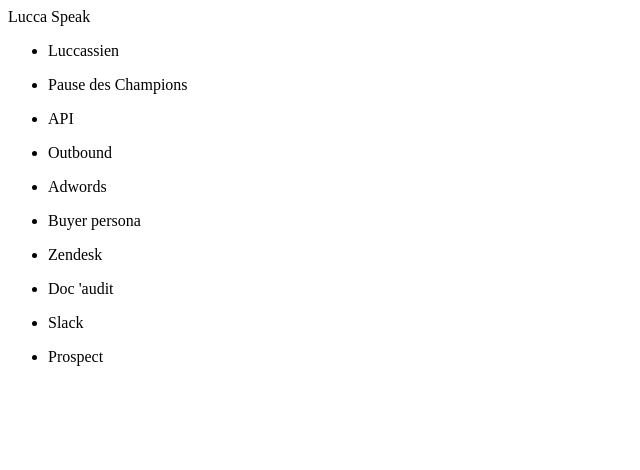
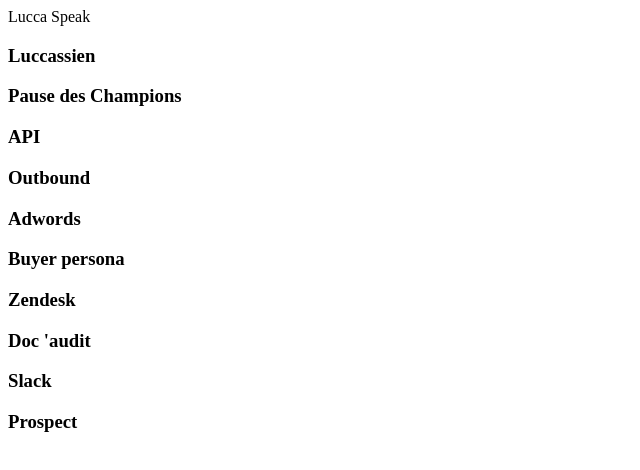
Before and after one commit to LuccaSA/LuccaSpeak, an Angular app: page / in a window 1280 px wide. Shown: the top 470 px of the page, without its empty margins (0-640 px from the left). Built offline with nearby package versions, Linux system fonts and the light colour scheme.

Commit message:
ADD wordReference component

```diff
--- a/src/app/app.module.ts
+++ b/src/app/app.module.ts
@@ -4,11 +4,13 @@ import { NgModule } from '@angular/core';
 
 import { AppComponent } from './app.component';
 import { WordReferencesComponent } from './word-references/word-references.component';
+import { WordReferenceComponent } from './word-reference/word-reference.component';
 
 @NgModule({
 	declarations: [
 		AppComponent,
 		WordReferencesComponent,
+		WordReferenceComponent,
 	],
 	imports: [
 		BrowserModule,
--- /dev/null
+++ b/src/app/word-reference/word-reference.component.html
@@ -0,0 +1 @@
+<h3>{{ wordReference?.term }}</h3>
--- /dev/null
+++ b/src/app/word-reference/word-reference.component.ts
@@ -0,0 +1,18 @@
+import { Component, OnInit, Input } from '@angular/core';
+
+import { WordReference } from '../model';
+
+@Component({
+	selector: 'ls-word-reference',
+	templateUrl: './word-reference.component.html',
+	styleUrls: ['./word-reference.component.scss']
+})
+export class WordReferenceComponent implements OnInit {
+	@Input() wordReference: WordReference;
+
+	constructor() { }
+
+	ngOnInit() {
+	}
+
+}
--- a/src/app/word-references/word-references.component.html
+++ b/src/app/word-references/word-references.component.html
@@ -1,3 +1,3 @@
-<ul *ngFor="let wordReference of wordReferences">
-	<li>{{ wordReference.term }}</li>
-</ul>
+<ls-word-reference *ngFor="let wordReference of wordReferences"
+[wordReference]="wordReference">
+</ls-word-reference>
```
Also changed, not shown: src/app/word-reference/word-reference.component.scss (added), 1 other file (tests, documents, lock files or other folders).
